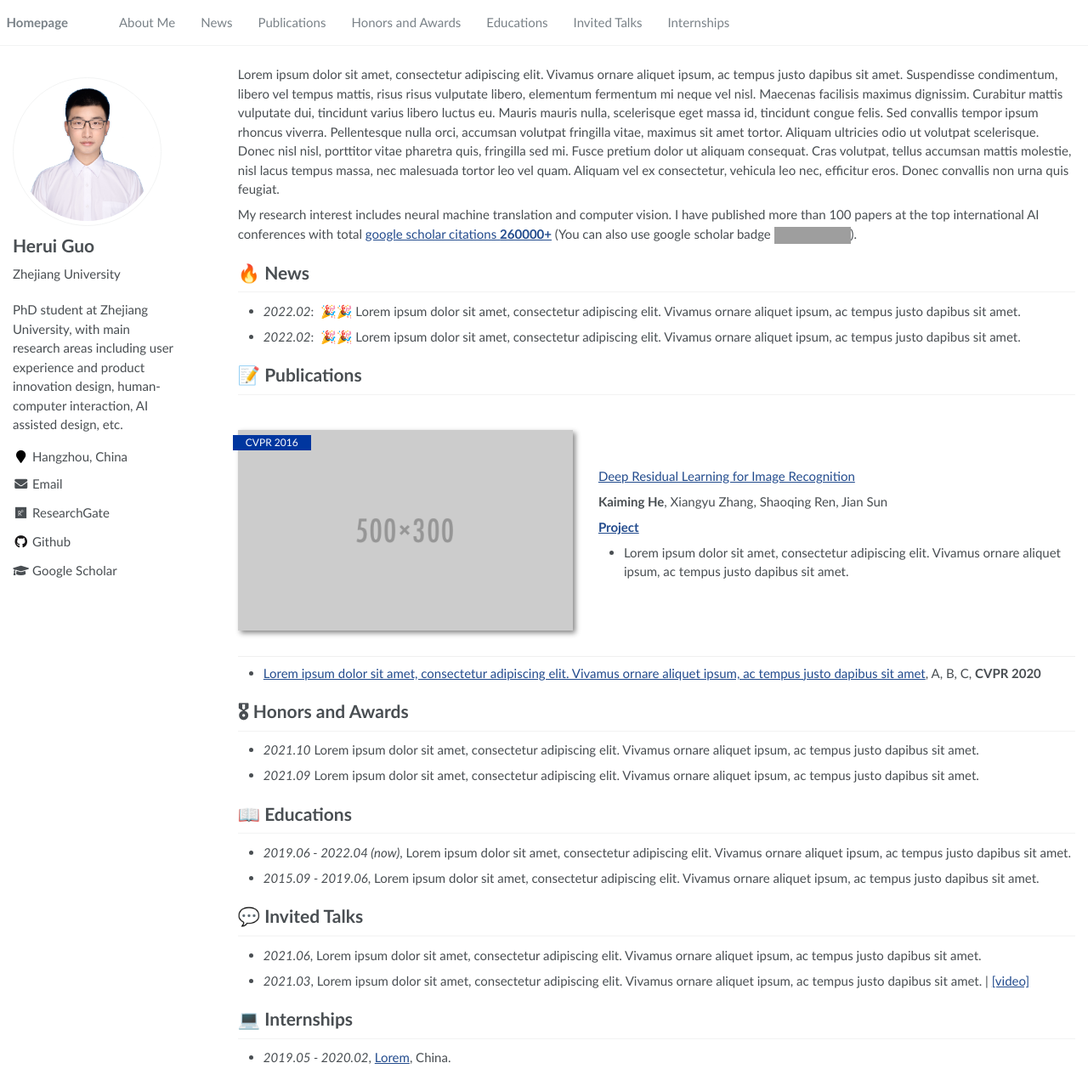
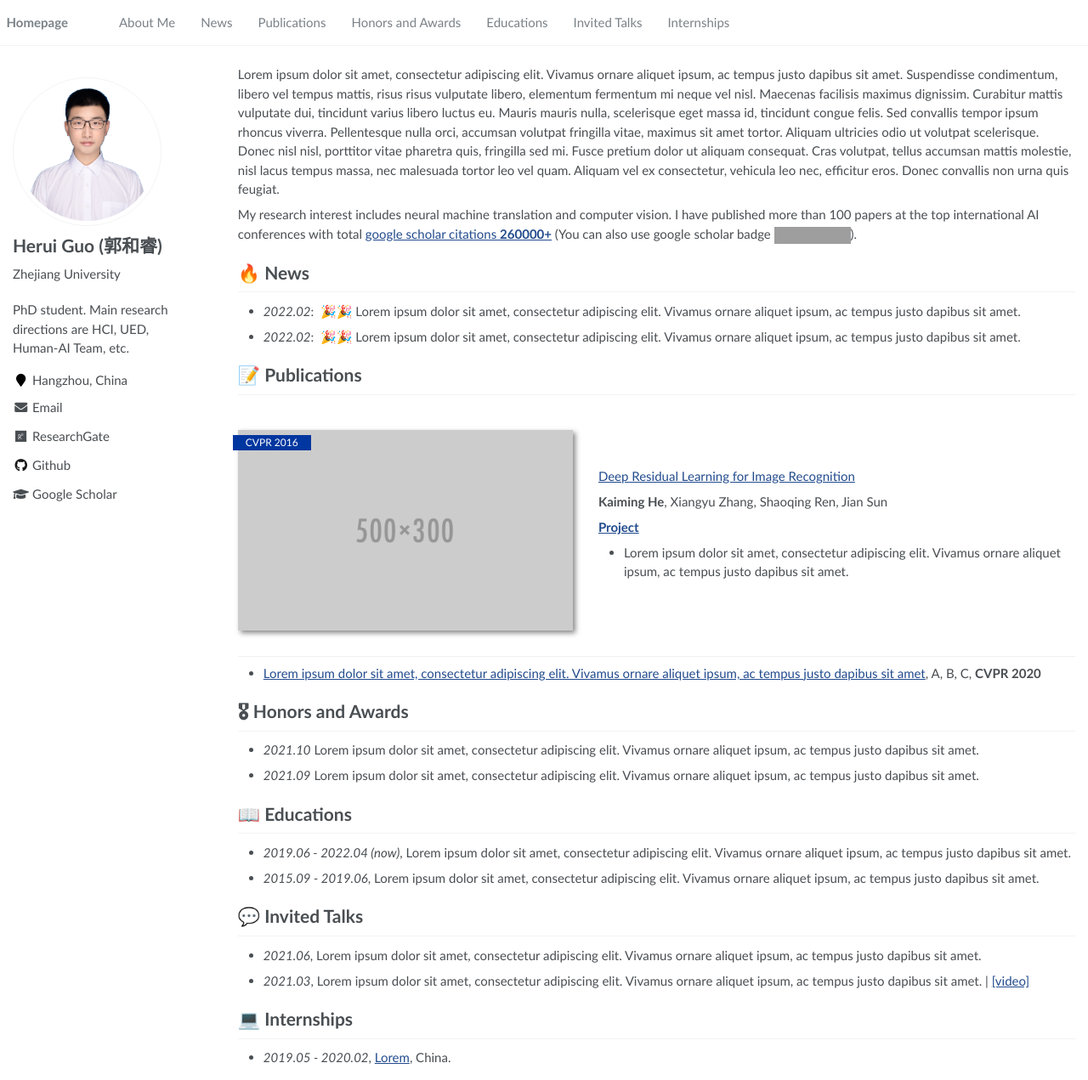
Before and after one commit to ghr0821/heruiguo, a Jekyll site: the page built from _pages/about.md, in a window 1280 px wide and 1271 px high. Shown: the whole window at 85% size. Built offline with Jekyll 4.4.1, drawn with Linux system fonts in a browser that asks for light colours; grey boxes are pictures that could not be loaded.

Commit message:
1023 Update_3
Updated self introduction and head image.

```diff
--- a/_config.yml
+++ b/_config.yml
@@ -6,8 +6,8 @@
 # `jekyll serve`. If you change this file, please restart the server process.
 
 # Site Settings
-title                    : "郭和睿（Herui Guo）"
-description              : "PhD student at Zhejiang University, with main research areas including user experience and product innovation design, human-computer interaction, AI assisted design, etc."
+title                    : "Herui Guo (郭和睿)"
+description              : "PhD student. Main research directions are HCI, UED, Human-AI Team, etc."
 repository               : "ghr0821/heruiguo.github.io"
 google_scholar_stats_use_cdn : true
 
@@ -21,7 +21,7 @@ baidu_site_verification  :  # get baidu_site_verification from https://ziyuan.ba
 
 # Site Author
 author:
-  name             : "Herui Guo"
+  name             : "Herui Guo (郭和睿)"
   avatar           : "images/0006baidi.jpg"
   bio              : "Zhejiang University"
   location         : "Hangzhou, China"
--- a/_includes/head/custom.html
+++ b/_includes/head/custom.html
@@ -1,7 +1,7 @@
-<link rel="apple-touch-icon" sizes="180x180" href="images/apple-touch-icon.png">
-<link rel="icon" type="image/png" sizes="32x32" href="images/favicon-32x32.png">
-<link rel="icon" type="image/png" sizes="16x16" href="images/favicon-16x16.png">
-<link rel="manifest" href="images/site.webmanifest">
+<link rel="apple-touch-icon" sizes="180x180" href="/apple-touch-icon.png">
+<link rel="icon" type="image/png" sizes="32x32" href="/favicon-32x32.png">
+<link rel="icon" type="image/png" sizes="16x16" href="/favicon-16x16.png">
+<link rel="manifest" href="/site.webmanifest">
 
 <meta name="msapplication-TileColor" content="#000000">
 <meta name="msapplication-TileImage" content="images/mstile-144x144.png?v=M44lzPylqQ">
```
Also changed, not shown: images/android-chrome-192x192.png, images/android-chrome-512x512.png, images/apple-touch-icon.png, images/favicon-16x16.png, images/favicon-32x32.png, images/favicon.ico, 3 other files.
